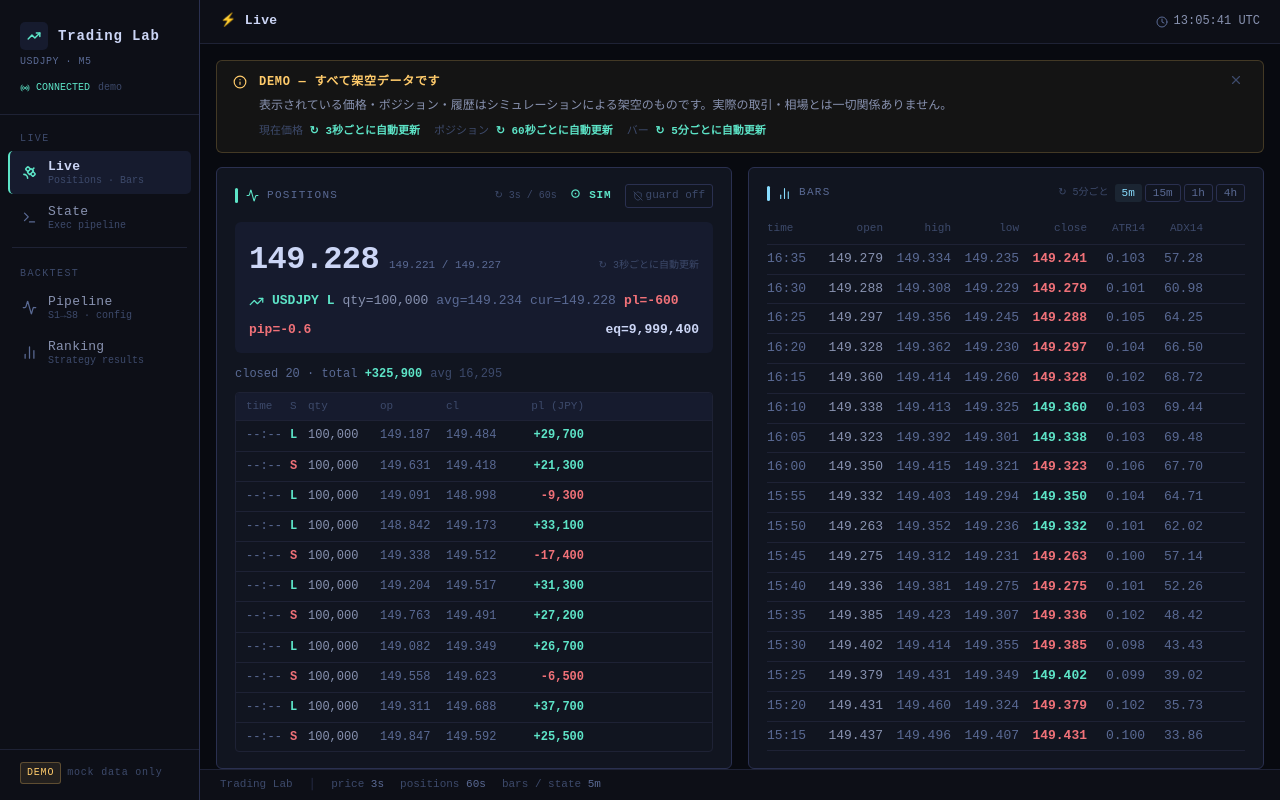
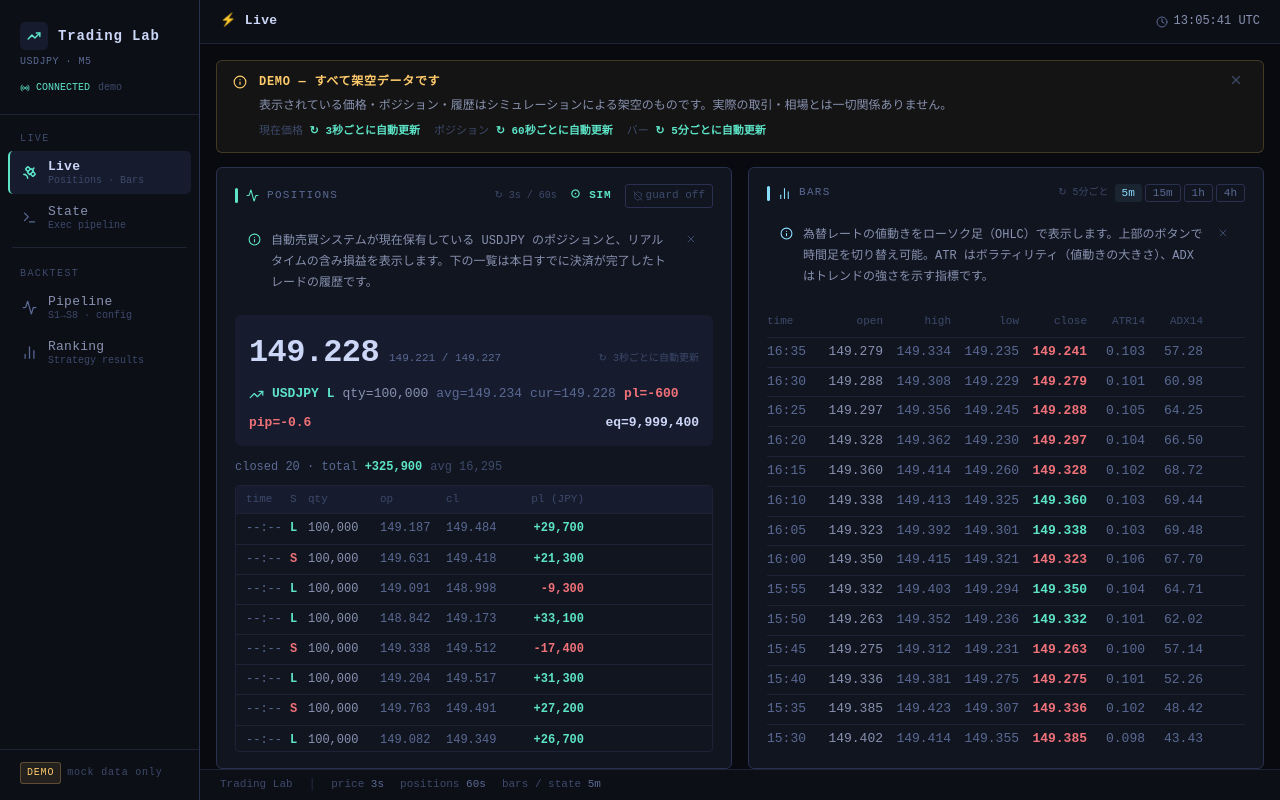
Before and after one commit to yktsnet/trading-lab, a React (Vite) app: page / in a window 1280 px wide. Built offline with nearby package versions, Linux system fonts and the light colour scheme.

Commit message:
update help messages

```diff
--- /dev/null
+++ b/src/components/HintBanner.jsx
@@ -0,0 +1,56 @@
+import { useState } from 'react'
+import { Info, X } from 'lucide-react'
+
+/**
+ * hintKey  : localStorage のキー（同じキーは一度閉じると再表示しない）
+ * title    : 太字の見出し（省略可）
+ * body     : 説明文
+ * color    : アクセントカラー（デフォルト #89ddff）
+ */
+export default function HintBanner({ hintKey, title, body, color = '#89ddff', style = {} }) {
+  const storageKey = `hint:${hintKey}`
+  const [visible, setVisible] = useState(() => {
+    try { return !localStorage.getItem(storageKey) } catch { return true }
+  })
+
+  if (!visible) return null
+
+  function dismiss() {
+    try { localStorage.setItem(storageKey, '1') } catch {}
+    setVisible(false)
+  }
+
+  return (
+    <div style={{
+      background: `${color}0d`,
+      border: `1px solid ${color}2e`,
+      borderRadius: 5,
+      padding: '9px 13px',
+      marginBottom: 12,
+      display: 'flex',
+      gap: 10,
+      alignItems: 'flex-start',
+      flexShrink: 0,
+      ...style,
+    }}>
+      <Info size={13} color={color} style={{ marginTop: 2, flexShrink: 0 }} />
+      <div style={{ flex: 1 }}>
+        {title && (
+          <div style={{
+            fontSize: 11, fontWeight: 700, color,
+            letterSpacing: '0.06em', marginBottom: 3,
+          }}>
+            {title}
+          </div>
+        )}
+        <div style={{ fontSize: 12, color: 'var(--text)', lineHeight: 1.75 }}>{body}</div>
+      </div>
+      <button
+        onClick={dismiss}
+        style={{ color: 'var(--muted)', padding: '1px 3px', flexShrink: 0, marginTop: 1 }}
+      >
+        <X size={12} />
+      </button>
+    </div>
+  )
+}
--- a/src/components/LiveDashboard.jsx
+++ b/src/components/LiveDashboard.jsx
@@ -4,6 +4,7 @@ import {
   Shield, ShieldOff, Activity, BarChart2, AlertTriangle, Info, X,
 } from 'lucide-react'
 import { fetchLivePrice, fetchLivePositions, fetchLiveBars } from '../lib/api.js'
+import HintBanner from './HintBanner.jsx'
 
 function usePolled(fn, intervalMs) {
   const [data, setData]           = useState(null)
@@ -147,6 +148,13 @@ function PositionsPanel({ posData, priceData, mobile }) {
             </span>
           </div>
         }
+      />
+
+      {/* ヒントバナー */}
+      <HintBanner
+        hintKey="positions"
+        color="var(--success)"
+        body="自動売買システムが現在保有している USDJPY のポジションと、リアルタイムの含み損益を表示します。下の一覧は本日すでに決済が完了したトレードの履歴です。"
       />
 
       {/* 現在価格 */}
@@ -329,6 +337,13 @@ function BarsPanel({ data, firstLoad, mobile }) {
         }
       />
 
+      {/* ヒントバナー */}
+      <HintBanner
+        hintKey="bars"
+        color="var(--accent2)"
+        body="為替レートの値動きをローソク足（OHLC）で表示します。上部のボタンで時間足を切り替え可能。ATR はボラティリティ（値動きの大きさ）、ADX はトレンドの強さを示す指標です。"
+      />
+
       {firstLoad ? (
         <div style={{ color: 'var(--muted)', fontSize: 13 }}>connecting…</div>
       ) : bars.length === 0 ? (
--- a/src/components/PipelineConsole.jsx
+++ b/src/components/PipelineConsole.jsx
@@ -7,6 +7,7 @@ import {
   TrendingDown, CalendarDays, Target, Info,
 } from 'lucide-react'
 import { triggerRun, fetchLog, fetchConfig, saveConfig } from '../lib/api.js'
+import HintBanner from './HintBanner.jsx'
 
 const STAGE_META = {
   's1-append':  { icon: Download,   color: '#89ddff', desc: 'ops2 → OHLC JSONL'       },
@@ -179,10 +180,10 @@ function S8Config({ onRunComplete }) {
 // ─── Stage row ────────────────────────────────────────────
 
 function StageRow({ stage, last, mobile }) {
-  const [runState, setRunState]     = useState(null)   // null | 'running' | {ok} | {err, log}
-  const [logOpen, setLogOpen]       = useState(false)   // セッション中エラーのログ開閉
-  const [savedLog, setSavedLog]     = useState(null)    // 既存 failed のログ文字列
-  const [savedOpen, setSavedOpen]   = useState(false)   // 既存 failed のログ開閉
+  const [runState, setRunState]     = useState(null)
+  const [logOpen, setLogOpen]       = useState(false)
+  const [savedLog, setSavedLog]     = useState(null)
+  const [savedOpen, setSavedOpen]   = useState(false)
 
   const meta = STAGE_META[stage.id] || { icon: Zap, color: 'var(--dim)', desc: '' }
   const Icon = meta.icon
@@ -191,7 +192,6 @@ function StageRow({ stage, last, mobile }) {
   const isOk      = runState?.ok
   const isErr     = runState?.err
 
-  // ページ読み込み時点で failed なら自動ログ取得
   useEffect(() => {
     if (stage.result === 'failed') {
       fetchLog(stage.id)
@@ -202,7 +202,6 @@ function StageRow({ stage, last, mobile }) {
 
   async function handleRun() {
     if (isRunning) return
-    // 既存ログ表示をリセット
     setSavedOpen(false)
     setRunState('running')
     try {
@@ -212,7 +211,7 @@ function StageRow({ stage, last, mobile }) {
       let log = ''
       try { const r = await fetchLog(stage.id); log = r.log || '' } catch {}
       setRunState({ err: true, at: new Date(), log })
-      setLogOpen(true)   // ← 失敗したら即ログを開く
+      setLogOpen(true)
     }
   }
 
@@ -222,7 +221,6 @@ function StageRow({ stage, last, mobile }) {
 
   const gridCols = mobile ? '1fr auto auto' : '140px 1fr 70px 90px 80px'
 
-  // ログパネルを表示すべきか
   const showSessionLog = isErr && logOpen && runState?.log
   const showSavedLog   = stage.result === 'failed' && !isErr && !isOk && savedOpen && savedLog
   const anyLogOpen     = showSessionLog || showSavedLog
@@ -241,13 +239,11 @@ function StageRow({ stage, last, mobile }) {
           cursor: isRunning ? 'default' : 'pointer',
         }}
       >
-        {/* Stage label */}
         <div style={{ display: 'flex', alignItems: 'center', gap: 7 }}>
           <Icon size={13} color={meta.color} strokeWidth={2} />
           <span style={{ color: meta.color, fontWeight: 600, fontSize: mobile ? 12 : 13 }}>{stage.label}</span>
         </div>
 
-        {/* Description (PC only) */}
         {!mobile && (
           <span style={{ color: isErr ? 'var(--fail)' : 'var(--dim)', fontSize: 13 }}>
             {isRunning ? 'starting…'
@@ -257,7 +253,6 @@ function StageRow({ stage, last, mobile }) {
           </span>
         )}
 
-        {/* Last run (PC only) */}
         {!mobile && (
           <div style={{
             textAlign: 'right', fontSize: 11,
@@ -268,7 +263,6 @@ function StageRow({ stage, last, mobile }) {
           </div>
         )}
 
-        {/* Result */}
         <div style={{ textAlign: 'right' }}>
           {stage.currently_running ? (
             <span style={{ fontSize: 10, color: 'var(--running)', display: 'inline-flex', alignItems: 'center', gap: 3 }}>
@@ -283,9 +277,7 @@ function StageRow({ stage, last, mobile }) {
           )}
         </div>
 
-        {/* Action */}
         <div style={{ textAlign: 'right', display: 'flex', alignItems: 'center', justifyContent: 'flex-end', gap: 5 }}>
-          {/* セッション中エラー: ログ開閉 + クリア */}
           {isErr && (
             <>
               {runState.log && (
@@ -300,14 +292,12 @@ function StageRow({ stage, last, mobile }) {
               </button>
             </>
           )}
-          {/* 既存 failed: ログ開閉ボタン */}
           {stage.result === 'failed' && !isErr && !isOk && savedLog && (
             <button onClick={e => { e.stopPropagation(); setSavedOpen(o => !o) }}
               style={{ fontSize: 10, color: 'var(--fail)', padding: '2px 6px', border: '1px solid #f0717833', borderRadius: 3, outline: 'none', WebkitTapHighlightColor: 'transparent' }}>
               {savedOpen ? <ChevronUp size={9}/> : <ChevronDown size={9}/>}
             </button>
           )}
-          {/* 通常の run ボタン */}
           {!isErr && (
             <span style={{
               fontSize: 11, padding: mobile ? '2px 8px' : '2px 10px',
@@ -321,7 +311,6 @@ function StageRow({ stage, last, mobile }) {
         </div>
       </div>
 
-      {/* セッション中エラーのログ */}
       {showSessionLog && (
         <div style={{
           padding: '10px 16px', background: '#0a0c14',
@@ -336,7 +325,6 @@ function StageRow({ stage, last, mobile }) {
         </div>
       )}
 
-      {/* 既存 failed のログ */}
       {showSavedLog && (
         <div style={{
           padding: '10px 16px', background: '#0a0c14',
@@ -373,6 +361,13 @@ export default function PipelineConsole({ stages, loading, onRunComplete }) {
         )}
       </div>
 
+      {/* ヒントバナー */}
+      <HintBanner
+        hintKey="pipeline"
+        color="var(--accent)"
+        body="過去の相場データを使って戦略をテストする「バックテスト」を S1〜S8 の8ステージで管理します。S1 で生データを取得・整形し、S2〜S3 でシグナルを生成、S5〜S6 で損益を計算、S8 で戦略をランキングします。各行をクリックすると手動で再実行できます。"
+      />
+
       <div style={{ border: '1px solid var(--border2)', background: 'var(--panel)', borderRadius: 6, overflow: 'hidden' }}>
         <div style={{
           display: 'grid',
--- a/src/components/RankingExplorer.jsx
+++ b/src/components/RankingExplorer.jsx
@@ -1,6 +1,7 @@
 import { useState, useEffect } from 'react'
 import { TrendingUp, Sigma, Trophy, AlertTriangle, JapaneseYen, Euro, DollarSign } from 'lucide-react'
 import { fetchRanking } from '../lib/api.js'
+import HintBanner from './HintBanner.jsx'
 
 const SESSIONS = ['tyo', 'lon', 'nyc']
 const SESSION_META = {
@@ -52,6 +53,8 @@ export default function RankingExplorer() {
   const rows       = sortBy === 'avg' ? data.avg : data.sum
   const maxPipsSum = Math.max(...rows.map(r => Math.abs(r.pips_sum_total || 0)), 1)
 
+  const sessionColor = SESSION_META[session]?.color || 'var(--warn)'
+
   const gridCols = mobile
     ? '28px 52px 1fr 56px'
     : '36px 60px 1fr 70px minmax(130px,160px) 72px'
@@ -62,6 +65,13 @@ export default function RankingExplorer() {
         <div style={{ width: 3, height: 20, background: 'linear-gradient(180deg, var(--warn) 0%, var(--orange) 100%)', borderRadius: 2 }} />
         <span style={{ fontSize: 11, letterSpacing: '0.12em', color: 'var(--dim)' }}>STRATEGY RANKING</span>
       </div>
+
+      {/* ヒントバナー */}
+      <HintBanner
+        hintKey="ranking"
+        color="var(--warn)"
+        body="数百通りのパラメータ組み合わせをバックテストした結果をランキング形式で表示します。東京・ロンドン・ニューヨークの各取引時間帯ごとに比較でき、「avg/entry」は1トレードあたりの平均獲得pips、「pips total」は累計損益です。上部のトグルで並び順を切り替えられます。"
+      />
 
       <div style={{ display: 'flex', alignItems: 'center', justifyContent: 'space-between', flexWrap: 'wrap', gap: 10 }}>
         {/* Session tabs */}
--- a/src/components/StatePanel.jsx
+++ b/src/components/StatePanel.jsx
@@ -1,6 +1,7 @@
 import { useState, useEffect, useRef } from 'react'
 import { Terminal, AlertTriangle, Zap, Clock, Radio, Layers, Send, Inbox } from 'lucide-react'
 import { fetchLiveState } from '../lib/api.js'
+import HintBanner from './HintBanner.jsx'
 
 const POLL_MS  = 5 * 60_000
 const MOBILE_BP = 700
@@ -210,6 +211,13 @@ export default function StatePanel() {
         <span style={{ fontSize: 11, color: 'var(--muted)', marginLeft: 10 }}>5min</span>
       </div>
 
+      {/* ヒントバナー */}
+      <HintBanner
+        hintKey="state"
+        color="var(--purple)"
+        body="自動売買エンジンが出力するログファイルをリアルタイムで表示します。Outbox は送信待ちの注文、Entries は検出したエントリーシグナル、Sent は送信済みの注文、Errors はエラー履歴。EOD / Event / Spark は各種スナップショットのイベントログです。"
+      />
+
       {firstLoad ? (
         <div style={{ color: 'var(--muted)', fontSize: FS }}>connecting…</div>
       ) : mobile ? (
```
